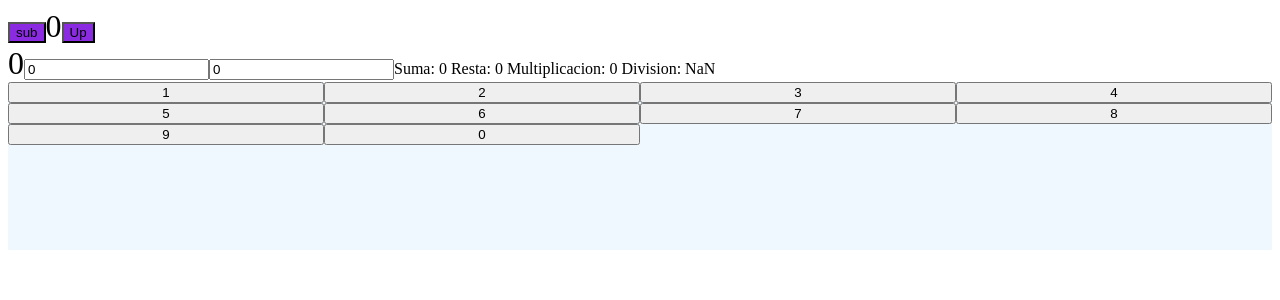
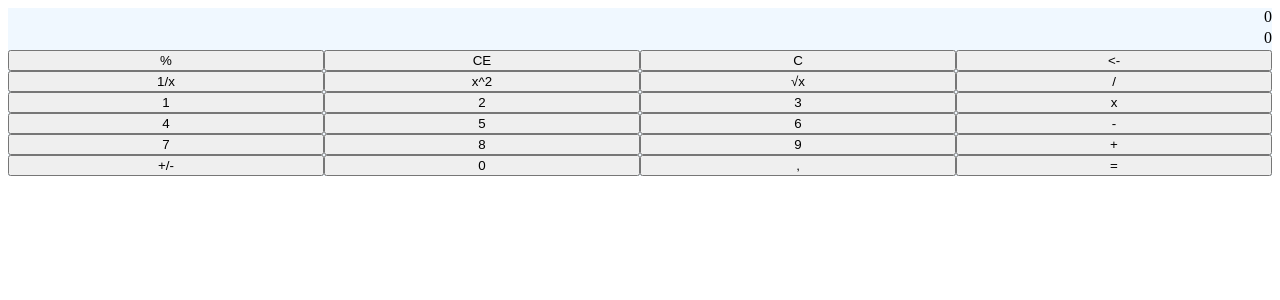
Before and after one commit to ardigc/react, a React (Vite) app: page / in a window 1280 px wide. Shown: the top 300 px of the page. Built offline with nearby package versions, Linux system fonts and the light colour scheme.

Commit message:
disño calculadora

```diff
--- a/src/App.tsx
+++ b/src/App.tsx
@@ -26,7 +26,7 @@ function App() {
 
     return (
         <div>
-            <div>
+            {/* <div>
 
             <button onClick={clickHandlersub} className='button'>sub</button>
             <span style={{ fontSize: '2rem' }}>{number}</span>
@@ -35,8 +35,8 @@ function App() {
             </button>
 
 
-            </div>
-            <Calc />
+            </div> */}
+            {/* <Calc /> */}
             <Calcfull />
         </div>
 
--- a/src/CalcFull.tsx
+++ b/src/CalcFull.tsx
@@ -1,6 +1,10 @@
 function Calcfull() {
+  const number = 0
+  const prevNumber= 0
   return <div className="calc-box">
-  {[1, 2, 3, 4, 5, 6, 7, 8, 9, 0].map(number => <button className={"numer-"+number}>{number}</button>)}
+    <div className="result">{number}</div>
+    <div className="prev">{prevNumber}</div>
+  {['%',"CE","C","<-","1/x","x^2", "√x","/",1, 2, 3, "x",4, 5, 6,"-", 7, 8, 9,"+","+/-", 0,",", "="].map((number, index) => <button className={"numer-"+index}>{number}</button>)}
   </div>
 }
 export default Calcfull
--- a/src/styles.css
+++ b/src/styles.css
@@ -7,10 +7,15 @@
   grid-template-rows: repeat(8, 1fr);
   background-color: aliceblue;
   grid-template-areas: "a a a a"
-                        "b b b b"
-                        "c d e f"
-                        "g h i j"
-                        "num num num k"
-                        "num num num l"
-                        "num num num m";
+                        "b b b b";
 }
+.prev{
+  display: flex;
+  grid-area: a;
+  justify-content: flex-end;
+}
+.result{
+  display: flex;
+  grid-area: b;
+  justify-content: flex-end;
+}
```
